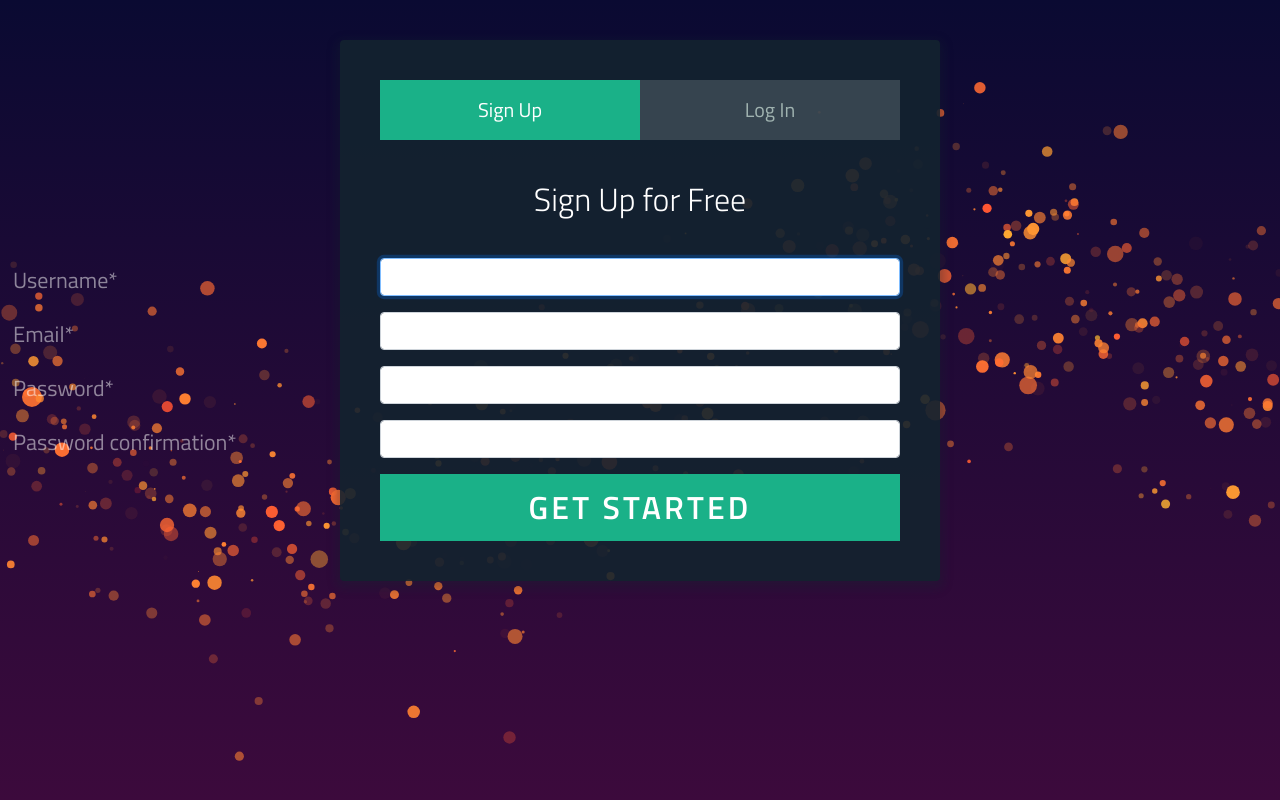
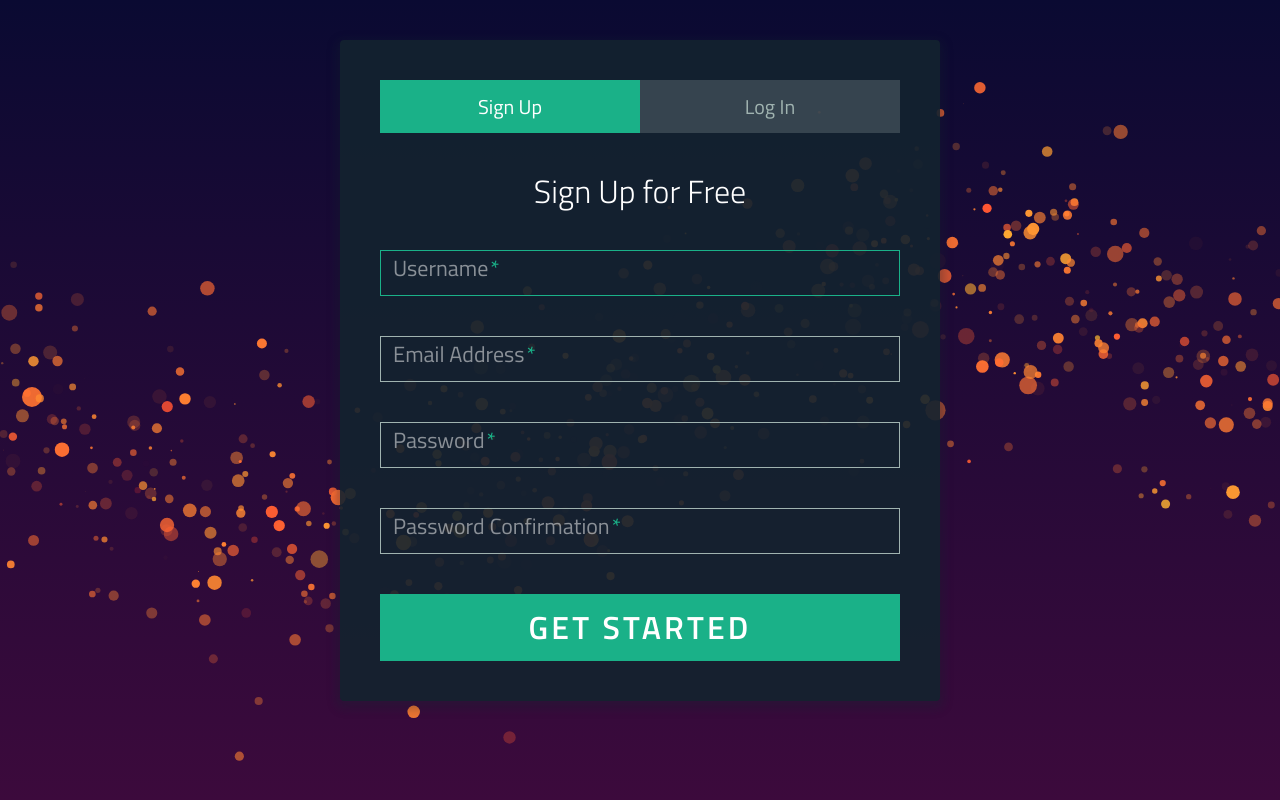
Before and after one commit to GavinAF/AmazonPriceScraper, a Django app: page / in a window 1280 px wide. Run offline with Django 3.2, Linux system fonts and the light colour scheme; some libraries are stand-ins or nearby versions.

Commit message:
Stylized auth forms & changed form control

```diff
--- a/online-version/main/forms.py
+++ b/online-version/main/forms.py
@@ -1,6 +1,6 @@
 from django import forms
 from django.contrib.auth import login, authenticate
-from django.contrib.auth.forms import UserCreationForm
+from django.contrib.auth.forms import UserCreationForm, AuthenticationForm
 from django.contrib.auth.models import User
 from crispy_forms.helper import FormHelper
 
@@ -14,6 +14,20 @@ class RegisterForm(UserCreationForm):
         for fieldname in ['username', 'email', 'password1', 'password2']:
             self.fields[fieldname].help_text = None
 
+        self.fields['username'].label = "Username"
+        self.fields['email'].label = "Email Address"
+        self.fields['password1'].label = "Password"
+        self.fields['password2'].label = "Password Confirmation"
+
     class Meta:
         model = User
         fields = ["username", "email", "password1", "password2"]
+
+class LoginForm(AuthenticationForm):
+    helper = FormHelper()
+
+    def __init__(self, *args, **kwargs):
+        super(LoginForm, self).__init__(*args, **kwargs)
+
+        self.fields['username'].label = "Username"
+        self.fields['password'].label = "Password"
--- a/online-version/main/templates/main/home.html
+++ b/online-version/main/templates/main/home.html
@@ -5,18 +5,10 @@
 {% block head %}
 
 <meta charset="utf-8">
-<meta name="viewport" content="width=device-width, initial-scale=1, shrink-to-fit=no">
-<link rel="stylesheet" href="https://stackpath.bootstrapcdn.com/bootstrap/4.3.1/css/bootstrap.min.css" integrity="sha384-ggOyR0iXCbMQv3Xipma34MD+dH/1fQ784/j6cY/iJTQUOhcWr7x9JvoRxT2MZw1T" crossorigin="anonymous">
-
 
 <script src="https://code.jquery.com/jquery-3.3.1.slim.min.js" integrity="sha384-q8i/X+965DzO0rT7abK41JStQIAqVgRVzpbzo5smXKp4YfRvH+8abtTE1Pi6jizo" crossorigin="anonymous"></script>
-<script src="https://cdnjs.cloudflare.com/ajax/libs/popper.js/1.14.7/umd/popper.min.js" integrity="sha384-UO2eT0CpHqdSJQ6hJty5KVphtPhzWj9WO1clHTMGa3JDZwrnQq4sF86dIHNDz0W1" crossorigin="anonymous"></script>
-<script src="https://stackpath.bootstrapcdn.com/bootstrap/4.3.1/js/bootstrap.min.js" integrity="sha384-JjSmVgyd0p3pXB1rRibZUAYoIIy6OrQ6VrjIEaFf/nJGzIxFDsf4x0xIM+B07jRM" crossorigin="anonymous"></script>
-
-
 <link rel="stylesheet" type="text/css" href="{% static 'css/home_particle.css' %}">
 
-<link href="https://fonts.googleapis.com/css?family=Lato:400,700&display=swap" rel="stylesheet">
 <link href='https://fonts.googleapis.com/css?family=Titillium+Web:400,300,600' rel='stylesheet' type='text/css'><link rel="stylesheet" href="https://cdnjs.cloudflare.com/ajax/libs/normalize/5.0.0/normalize.min.css">
 <link rel="stylesheet" href="{% static 'css/tabui.css' %}">
 
@@ -42,10 +34,23 @@
           <div id="signup">
             <h1>Sign Up for Free</h1>
 
-            <form id="register-form" action="{% url 'main:home' %}" method="POST" class="form-group">
+            <form id="register-form" action="{% url 'main:home' %}" method="POST" class="form-group" autocomplete="country">
               {% csrf_token %}
-              {% crispy register_form %}
-              <!--<button type="submit" class="btn btn-success">Register</button>-->
+
+              {% for field in register_form.visible_fields %}
+
+              <div class="field-wrap">
+
+                <label>
+                  {{field.label}}<span class="req">*</span>
+                </label>
+
+                {{ field }}
+
+              </div>
+
+              {% endfor %}
+
               <button form="register-form" name="register" type="submit" class="button button-block">Get Started</button>
             </form>
 
@@ -54,9 +59,17 @@
           <div id="login">
             <h1>Welcome Back!</h1>
 
-            <form id="login-form" action="{% url 'main:home' %}" method="POST" class="form-group">
+            <form id="login-form" action="{% url 'main:home' %}" method="POST" class="form-group" autocomplete="country">
               {% csrf_token %}
-              {% crispy login_form %}
+
+              {% for field in login_form.visible_fields %}
+                <div class="field-wrap">
+                  <label>
+                    {{field.label}}<span class="req">*</span>
+                  </label>
+                  {{ field }}
+                </div>
+              {% endfor %}
 
               <p class="forgot"><a href="#">Forgot Password?</a></p>
               <button form="login-form" name="login" type="submit" class="button button-block">Log In</button>
--- a/online-version/main/views.py
+++ b/online-version/main/views.py
@@ -1,7 +1,7 @@
 from django.shortcuts import render, redirect
 from django.http import HttpResponse
 from django.contrib.auth.forms import AuthenticationForm
-from .forms import RegisterForm
+from .forms import RegisterForm, LoginForm
 from django.contrib.auth import login, logout
 from django.contrib.auth.decorators import login_required
 
@@ -17,10 +17,10 @@ def home(response):
             register_form = RegisterForm(response.POST, prefix='register')
             if register_form.is_valid():
                 register_form.save()
-            login_form = AuthenticationForm(prefix='login')
+            login_form = LoginForm(prefix='login')
 
         elif 'login' in response.POST:
-            login_form = AuthenticationForm(data=response.POST, prefix='login')
+            login_form = LoginForm(data=response.POST, prefix='login')
             if login_form.is_valid():
 
                 user = login_form.get_user()
@@ -31,7 +31,7 @@ def home(response):
 
     else:
         register_form = RegisterForm(prefix='register')
-        login_form = AuthenticationForm(prefix='login')
+        login_form = LoginForm(prefix='login')
 
     return render(response, "main/home.html", {"login_form":login_form, "register_form":register_form})
 
--- a/online-version/online/settings.py
+++ b/online-version/online/settings.py
@@ -27,6 +27,7 @@ DEBUG = True
 
 ALLOWED_HOSTS = [
     '10.0.0.30',
+    '127.0.0.1',
 
 ]
 
```
Also changed, not shown: online-version/db.sqlite3.
